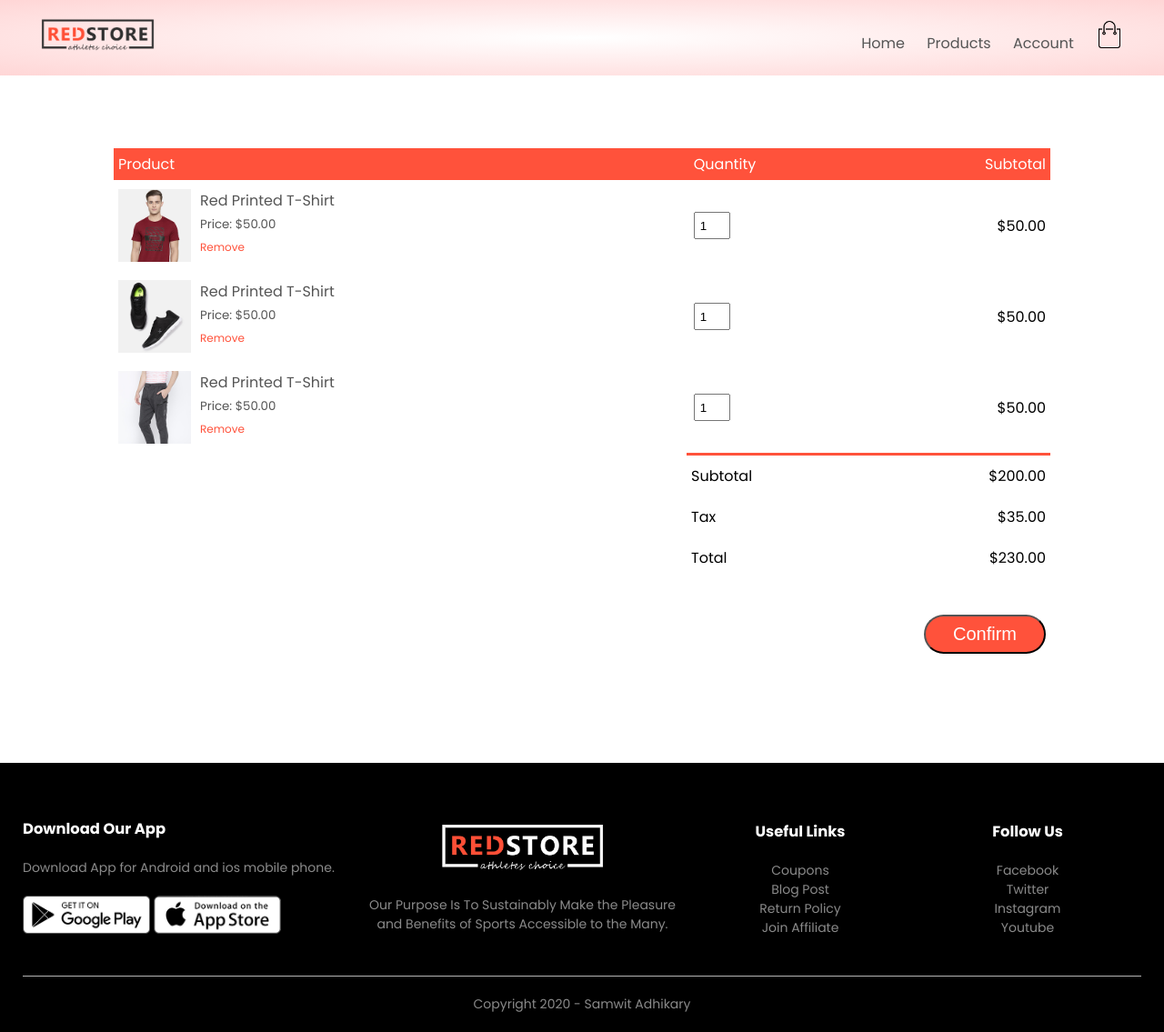
After one commit to muhammednasifp/SmallProjects, a Django app: page /cart/show_cart in a window 1280 px wide. The commit adds this page. Shown: the whole page at 91% size. Run offline with Django 5.2, Linux system fonts and the light colour scheme.

Commit message:
created Major parts of the UI

```diff
--- /dev/null
+++ b/e_commerce/customers/urls.py
@@ -0,0 +1,7 @@
+from django.urls import path
+from . import views
+urlpatterns = [
+
+    path('account_details',views.account_details,name='account'),
+
+]
--- a/e_commerce/customers/views.py
+++ b/e_commerce/customers/views.py
@@ -1,3 +1,4 @@
 from django.shortcuts import render
 
-# Create your views here.
+def account_details(request):
+    return render(request,'account.html')
--- a/e_commerce/e_commerce/urls.py
+++ b/e_commerce/e_commerce/urls.py
@@ -20,7 +20,9 @@ from django.conf import settings
 from django.conf.urls.static import static
 urlpatterns = [
     path('admin/', admin.site.urls),
-    path('',include('products.urls'))
+    path('',include('products.urls')),
+    path('customers/',include('customers.urls')),
+    path('cart/',include('orders.urls')),
 ]
 
 # Serve media files (user-uploaded) during developmen
--- /dev/null
+++ b/e_commerce/orders/urls.py
@@ -0,0 +1,5 @@
+from django.urls import path
+from . import views
+urlpatterns = [
+    path('show_cart',views.show_cart,name='show_cart')
+]
--- a/e_commerce/orders/views.py
+++ b/e_commerce/orders/views.py
@@ -1,3 +1,5 @@
 from django.shortcuts import render
 
 # Create your views here.
+def show_cart(request):
+    return render(request,'cart.html')
--- a/e_commerce/products/urls.py
+++ b/e_commerce/products/urls.py
@@ -2,5 +2,6 @@ from django.urls import path
 from . import views
 urlpatterns = [
     path('',views.index,name='home'),
-    path('list_product',views.list_products,name='list_product'),
+    path('list_product',views.list_product,name='list_product'),
+    path('details_product',views.details_product,name='deatils_product'),
 ]
--- a/e_commerce/products/views.py
+++ b/e_commerce/products/views.py
@@ -5,5 +5,8 @@ from django.shortcuts import render
 def index(request):
     return render(request,'index.html')
 
-def list_products(request):
+def list_product(request):
     return render(request,'products.html')
+
+def details_product(request):
+    return render(request,'product_details.html')
--- a/e_commerce/static/css/style.css
+++ b/e_commerce/static/css/style.css
@@ -67,6 +67,13 @@ p{
     margin: 30px 0;
     border-radius: 30px;
     transition: background 0.5s;
+}
+
+#checkoutBtn{
+
+    font-size: 20px
+
+
 }
 .btn:hover{
     background: #563434;
--- a/e_commerce/templates/blank_layout.html
+++ b/e_commerce/templates/blank_layout.html
@@ -18,8 +18,7 @@
     {% block banner %}
 
     {% endblock banner %}
-    </div>
-    <!-- Main Page Content Section -->
+    </div>   <!-- Main Page Content Section -->
     {% block content %}
 
     {% endblock content %}
@@ -78,6 +77,9 @@
             }
         }
     </script>
+    {% block extrascripts %}
+
+    {% endblock extrascripts %}
 
 </body>
 </html>
--- /dev/null
+++ b/e_commerce/templates/cart.html
@@ -0,0 +1,5 @@
+{% extends 'blank_layout.html' %}
+
+{% block content %}
+    {%include 'cart_container.html'%}
+{% endblock content %}
--- /dev/null
+++ b/e_commerce/templates/cart_container.html
@@ -0,0 +1,74 @@
+{% load static %}
+<div class="small-container cart-page">
+        <table>
+            <tbody><tr>
+                <th>Product</th>
+                <th>Quantity</th>
+                <th>Subtotal</th>
+            </tr>
+            <tr>
+                <td>
+                    <div class="cart-info">
+                        <img src="{% static 'images/buy-1.jpg' %}">
+                        <div>
+                            <p>Red Printed T-Shirt</p>
+                            <small>Price: $50.00</small>
+                            <br>
+                            <a href="">Remove</a>
+                        </div>
+                    </div>
+                </td>
+                <td><input type="number" value="1"></td>
+                <td>$50.00</td>
+            </tr>
+            <tr>
+                <td>
+                    <div class="cart-info">
+                        <img src="{% static 'images/buy-2.jpg' %}">
+                        <div>
+                            <p>Red Printed T-Shirt</p>
+                            <small>Price: $50.00</small>
+                            <br>
+                            <a href="">Remove</a>
+                        </div>
+                    </div>
+                </td>
+                <td><input type="number" value="1"></td>
+                <td>$50.00</td>
+            </tr>
+            <tr>
+                <td>
+                    <div class="cart-info">
+                        <img src="{% static 'images/buy-3.jpg' %}">
+                        <div>
+                            <p>Red Printed T-Shirt</p>
+                            <small>Price: $50.00</small>
+                            <br>
+                            <a href="">Remove</a>
+                        </div>
+                    </div>
+                </td>
+                <td><input type="number" value="1"></td>
+                <td>$50.00</td>
+            </tr>
+        </tbody></table>
+        <div class="total-price">
+            <table>
+                <tbody><tr>
+                    <td>Subtotal</td>
+                    <td>$200.00</td>
+                </tr>
+                <tr>
+                    <td>Tax</td>
+                    <td>$35.00</td>
+                </tr>
+                <tr>
+                    <td>Total</td>
+                    <td>$230.00</td>
+                </tr>
+                <tr>
+                    <td colspan="2" ><button type="submit" class="btn" id="checkoutBtn">Confirm</button></td>
+                </tr>
+            </tbody></table>
+        </div>
+    </div>
--- a/e_commerce/templates/header.html
+++ b/e_commerce/templates/header.html
@@ -6,7 +6,6 @@
                 <a href="{% url 'home' %}"><img src="{% static 'images/logo.png' %}" alt="logo" width="125px"></a>
             </div>
             {% include 'nav_bar.html' %}
-            <a href=""><img src="{% static 'images/cart.png' %}" width="30px" height="30px"></a>
             <img src="{% static 'images/menu.png' %}" class="menu-icon" onclick="menutoggle()">
         </div>
     </div>
--- a/e_commerce/templates/nav_bar.html
+++ b/e_commerce/templates/nav_bar.html
@@ -3,6 +3,7 @@
     <ul id="MenuItems">
         <li><a href="{% url 'home' %}">Home</a></li>
         <li><a href="{% url 'list_product' %}">Products</a></li>
-        <li><a href="">Account</a></li>
+        <li><a href="{% url 'account' %}">Account</a></li>
+        <a href="{% url 'show_cart'%}"><img src="{% static 'images/cart.png' %}" width="30px" height="30px"></a>
     </ul>
 </nav>
--- a/e_commerce/templates/product_list.html
+++ b/e_commerce/templates/product_list.html
@@ -12,7 +12,7 @@
         </div>
         <div class="row">
             <div class="col-4">
-                <a href="{% url 'home'%}"><img src="{% static 'images/product-1.jpg'%}"></a>
+                <a href="{% url 'deatils_product'%}"><img src="{% static 'images/product-1.jpg'%}"></a>
                 <h4>Red Printed T-Shirt</h4>
                 <div class="rating">
                     <i class="fa fa-star"></i>
```
Also changed, not shown: e_commerce/templates/account.html (added, +56 -0 lines), e_commerce/templates/product_description.html (added, +86 -0 lines).
